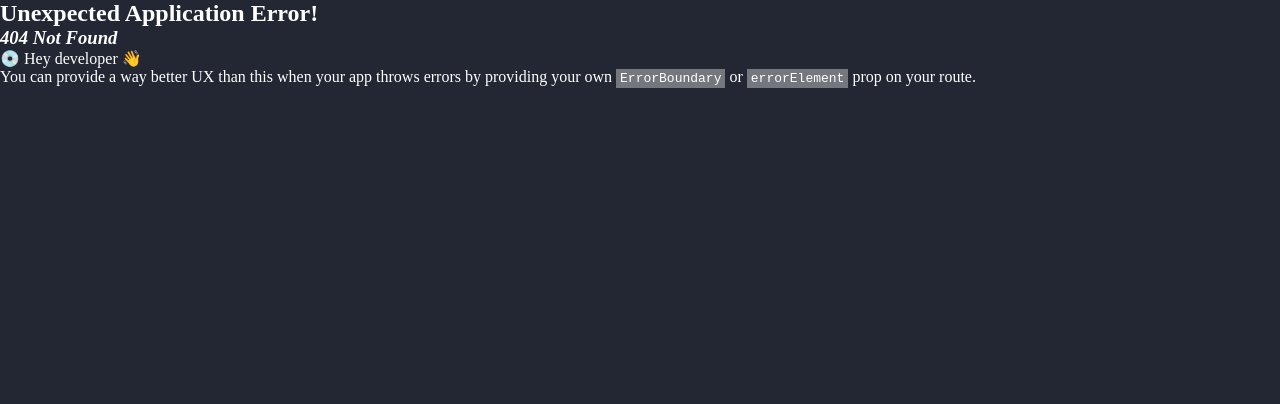
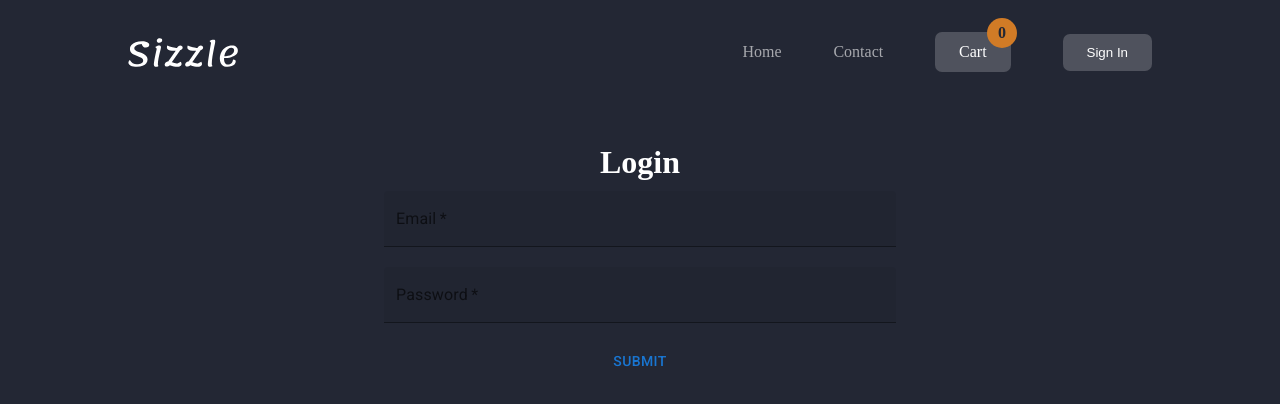
Before and after one commit to Jeetjyoti-Deka/Restaurant_Website, a React (Vite) app in the folder frontend/: page /login in a window 1280 px wide. Before the commit this address had no page. Shown: the top 404 px of the page. Built offline with nearby package versions, Linux system fonts and the light colour scheme.

Commit message:
Login backend setup and Login screen setup

```diff
--- a/frontend/src/constants.js
+++ b/frontend/src/constants.js
@@ -2,3 +2,4 @@ export const BASE_URL =
   process.env.NODE_ENV === "development" ? "http://localhost:5000" : "";
 
 export const ITEM_URL = "/api/items";
+export const USERS_URL = "/api/users";
--- a/frontend/src/main.jsx
+++ b/frontend/src/main.jsx
@@ -14,7 +14,7 @@ import CartScreen from "./screens/CartScreen.jsx";
 import ContactScreen from "./screens/ContactScreen.jsx";
 import ItemScreen from "./screens/ItemScreen.jsx";
 import MenuScreen from "./screens/MenuScreen.jsx";
-
+import LoginScreen from "./screens/LoginScreen.jsx";
 import { Provider } from "react-redux";
 import store from "./store.js";
 
@@ -27,6 +27,7 @@ const router = createBrowserRouter(
       <Route path="/contact" element={<ContactScreen />} />
       <Route path="/food/:id" element={<ItemScreen />} />
       <Route path="/menu" element={<MenuScreen />} />
+      <Route path="/login" element={<LoginScreen />} />
     </Route>
   )
 );
--- /dev/null
+++ b/frontend/src/screens/LoginScreen.jsx
@@ -0,0 +1,68 @@
+import { Box, Button, FormControl, TextField } from "@mui/material";
+import Wrapper from "../styles/LoginScreen.style";
+import { styled } from "@mui/material/styles";
+import { useState } from "react";
+
+const CustomTextField = styled(TextField)`
+  width: 100%;
+  margin: 10px auto;
+
+  .MuiInputBase-input {
+    color: var(--grey-300);
+  }
+`;
+
+const LoginScreen = () => {
+  const [email, setEmail] = useState("");
+  const [password, setPassword] = useState("");
+
+  const handleSubmit = (e) => {
+    e.preventDefault();
+    console.log(email, password);
+  };
+
+  return (
+    <Wrapper>
+      <div className="container">
+        <Box sx={{ width: "50%", margin: "0 auto", textAlign: "center" }}>
+          <h1>Login</h1>
+          <FormControl
+            fullWidth={true}
+            component="form"
+            onSubmit={(e) => handleSubmit(e)}
+          >
+            <CustomTextField
+              id="email"
+              label="Email"
+              variant="filled"
+              type="email"
+              required={true}
+              margin="normal"
+              value={email}
+              onChange={(e) => setEmail(e.target.value)}
+            />
+            <CustomTextField
+              id="password"
+              label="Password"
+              variant="filled"
+              type="password"
+              required={true}
+              margin="normal"
+              value={password}
+              onChange={(e) => setPassword(e.target.value)}
+            />
+            <Button
+              variant="text"
+              type="submit"
+              sx={{ margin: "10px auto" }}
+              fullWidth={true}
+            >
+              Submit
+            </Button>
+          </FormControl>
+        </Box>
+      </div>
+    </Wrapper>
+  );
+};
+export default LoginScreen;
--- /dev/null
+++ b/frontend/src/slices/authSlice.js
@@ -0,0 +1,22 @@
+import { createSlice } from "@reduxjs/toolkit";
+
+const initialState = {
+  userInfo: localStorage.getItem("userInfo")
+    ? JSON.parse(localStorage.getItem("userInfo"))
+    : null,
+};
+
+const authSlice = createSlice({
+  name: "auth",
+  initialState,
+  reducers: {
+    setCredentials: (state, action) => {
+      state.userInfo = action.payload;
+      localStorage.setItem("userInfo", JSON.stringify(action.payload));
+    },
+  },
+});
+
+export const { setCredentials } = authSlice.actions;
+
+export default authSlice.reducer;
--- a/frontend/src/store.js
+++ b/frontend/src/store.js
@@ -1,11 +1,13 @@
 import { configureStore } from "@reduxjs/toolkit";
 import { apiSlice } from "./slices/apiSlice";
 import cartSliceReducer from "./slices/cartSlice";
+import authSliceReducer from "./slices/authSlice";
 
 const store = configureStore({
   reducer: {
     [apiSlice.reducerPath]: apiSlice.reducer,
     cart: cartSliceReducer,
+    auth: authSliceReducer,
   },
   middleware: (getDefaultMiddleware) =>
     getDefaultMiddleware().concat(apiSlice.middleware),
--- /dev/null
+++ b/frontend/src/styles/LoginScreen.style.jsx
@@ -0,0 +1,7 @@
+import styled from "styled-components";
+
+const Wrapper = styled.div`
+  margin: calc(var(--spacing-2xl) * 1.5) 0;
+`;
+
+export default Wrapper;
```
Also changed, not shown: frontend/src/slices/usersApiSlice.js (added, +16 -0 lines).
